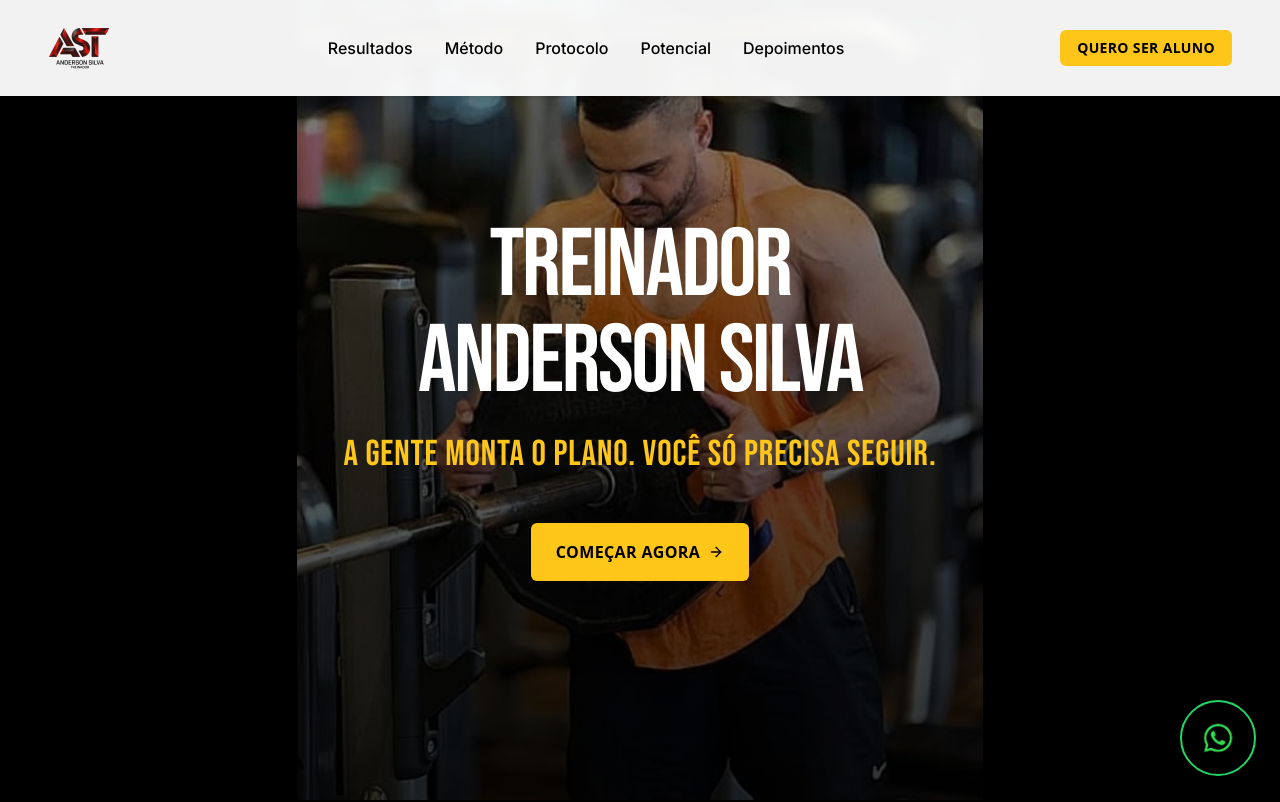
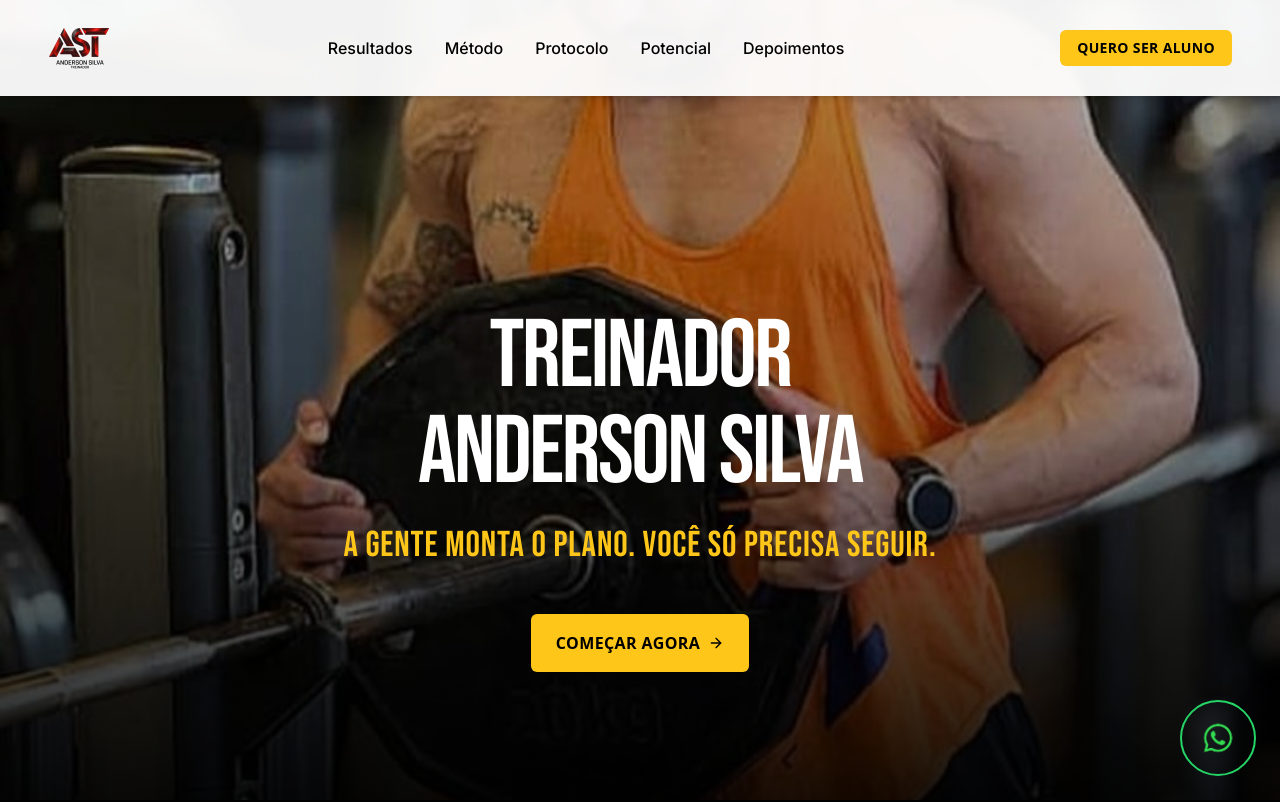
Before and after one commit to joabedev123-alt/dino-gainz-hub-88662, a React (Vite) app: page / in a window 1280 px wide. Shown: the top 802 px of the page. Built offline with nearby package versions, Linux system fonts and the light colour scheme; the HTML template or start-up script is replaced by a standard one.

Commit message:
Adjust hero section layout

```diff
--- a/src/components/Hero.tsx
+++ b/src/components/Hero.tsx
@@ -6,17 +6,17 @@ import { Navbar } from "./Navbar";
 
 export const Hero = () => {
   return (
-    <section id="hero" className="relative min-h-screen flex items-center justify-center overflow-hidden">
+    <section id="hero" className="relative min-h-screen flex items-end justify-center overflow-hidden">
       <div
-        className="absolute inset-0 bg-contain bg-center bg-no-repeat"
+        className="absolute inset-0 bg-cover bg-center bg-no-repeat"
         style={{ backgroundImage: `url(${heroBg})` }}
       >
-        <div className="absolute inset-0 bg-gradient-to-b from-black/40 via-black/60 to-black/80"></div>
+        <div className="absolute inset-0 bg-gradient-to-b from-black/30 via-black/40 to-black/90"></div>
       </div>
 
       <Navbar />
 
-      <div className="relative z-10 container mx-auto px-6 py-32 md:py-40 animate-fade-up">
+      <div className="relative z-10 container mx-auto px-6 py-16 md:py-20 mb-12 animate-fade-up">
         <div className="text-center">
           <h1 className="font-bebas text-5xl md:text-7xl lg:text-8xl leading-none mb-6 tracking-tight">
             TREINADOR<br />
```
